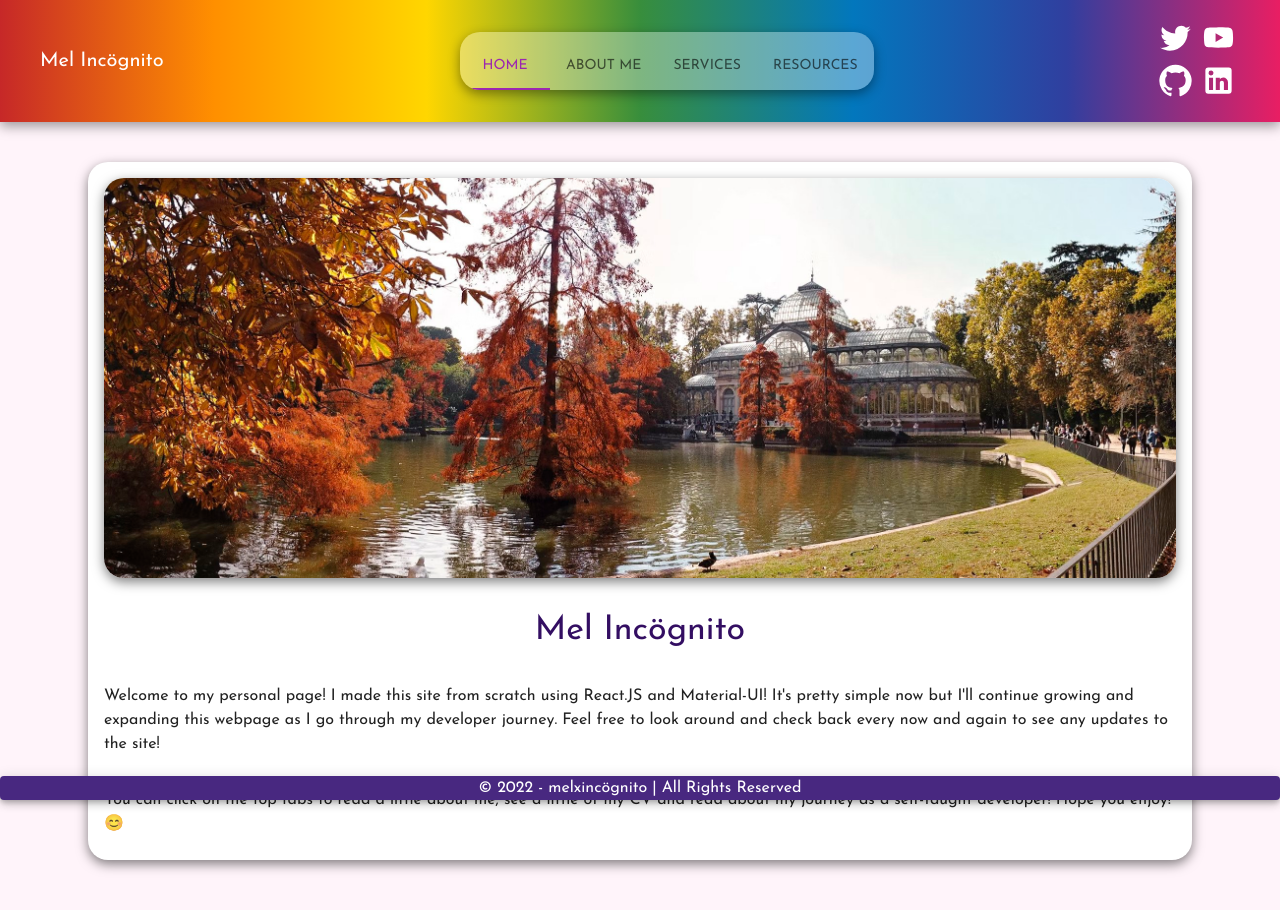
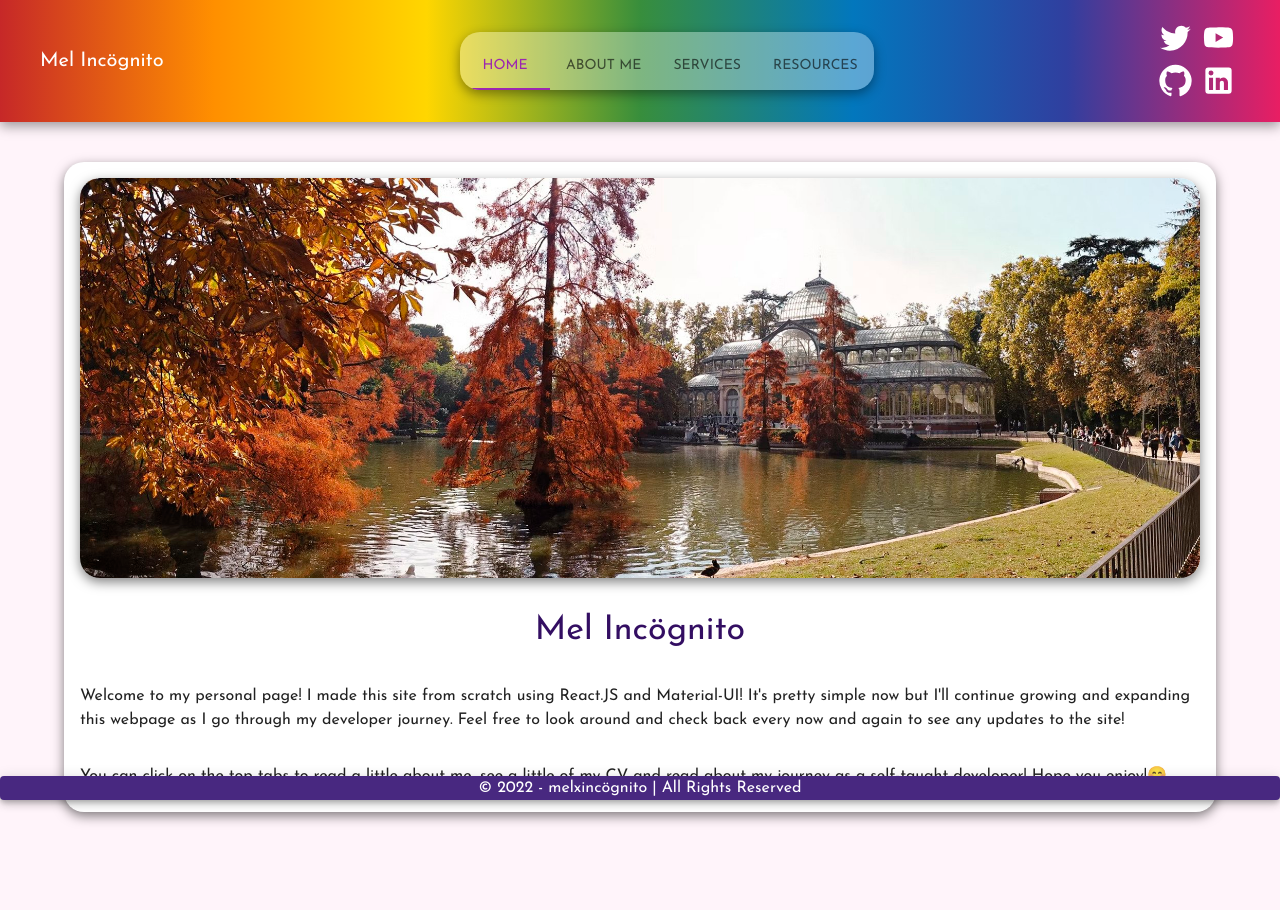
Before and after one commit to melxincognito/melxincognito-webpage, a React (Create React App) app: page / in a window 1280 px wide. Shown: the top 910 px of the page. Built offline with nearby package versions, Linux system fonts and the light colour scheme.

Commit message:
fixed card size

```diff
--- a/src/pages/HomePage.js
+++ b/src/pages/HomePage.js
@@ -1,4 +1,4 @@
-import { CardContent, CardMedia, Container, Typography } from "@mui/material";
+import { CardContent, CardMedia, Typography } from "@mui/material";
 import React from "react";
 import Retiro from "../assets/Retiro.jpg";
 import MainCard from "../components/ui/MainCard";
@@ -17,7 +17,6 @@ export default function HomePage() {
   };
 
   return (
-    <Container>
     <MainCard>
       <CardContent>
         <CardMedia sx={cardMediaStyles} component="img" image={Retiro} />
@@ -41,12 +40,11 @@ export default function HomePage() {
       <CardContent>
         <Typography variant="body1">
           {" "}
-            You can click on the top tabs to read a little about me, see a
-            little of my CV and read about my journey as a self-taught
-            developer! Hope you enjoy!😊
+          You can click on the top tabs to read a little about me, see a little
+          of my CV and read about my journey as a self-taught developer! Hope
+          you enjoy!😊
         </Typography>
       </CardContent>
     </MainCard>
-    </Container>
   );
 }
```
Lines whose indentation alone changed are shown as unchanged.
